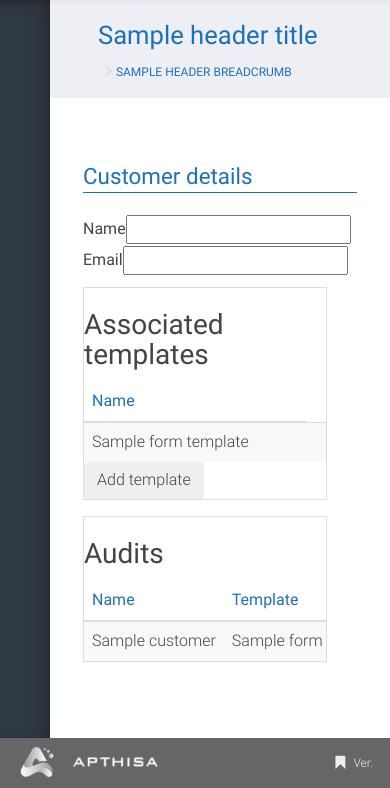
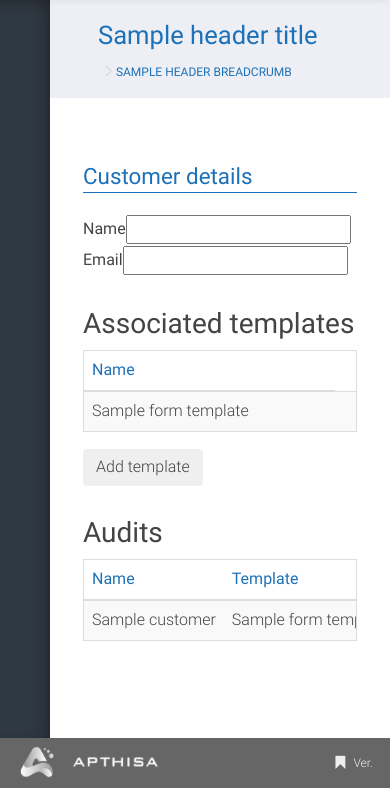
Before and after one commit to anegtun/easy-audit, a CakePHP app: template app/src/Template/Customers/detail.ctp in a window 390 px wide. Shown: the part 56-844 px from the top of the page. Run offline with PHP 8.4 and a stand-in for CakePHP, Linux system fonts and the light colour scheme; the template is opened without the code that fills it: most values are stand-ins (such as "Sample title", 1, 10 or a date in 2020); form fields are guessed from the names that the template uses; data that the repository does not hold is empty; some libraries are stand-ins or nearby versions.

Commit message:
Fix responsive issues

```diff
--- a/app/src/Template/Audits/index.ctp
+++ b/app/src/Template/Audits/index.ctp
@@ -32,9 +32,9 @@ $this->Html->script('audits', ['block' => 'script']);
                 <?php endforeach ?>
             </tbody>
         </table>
+    </div>
 
-        <button type="button" class="btn btn-primary" data-toggle="modal" data-target="#modal-new-audit"><?= __('New audit') ?></button>
-    </div>
+    <button type="button" class="btn btn-primary" data-toggle="modal" data-target="#modal-new-audit"><?= __('New audit') ?></button>
 </div>
 
 <div id="modal-new-audit" class="modal fade" tabindex="-1" role="dialog" aria-labelledby="myLargeModalLabel" aria-hidden="true">
--- a/app/src/Template/Customers/detail.ctp
+++ b/app/src/Template/Customers/detail.ctp
@@ -24,8 +24,9 @@ $this->set('headerBreadcrumbs', [
 
 <?php if(!empty($customer->id)) : ?>
 
-    <div class="row table-responsive" style="margin-top: 10px">
+    <div class="row" style="margin-top: 10px">
         <h3><?= __('Associated templates') ?></h3>
+        <div class="table-responsive">
             <table class="table table-striped table-hover">
                 <thead>
                     <tr>
@@ -43,6 +44,7 @@ $this->set('headerBreadcrumbs', [
                     <?php endforeach ?>
                 </tbody>
             </table>
+        </div>
         <button type="button" id="modal-templates-button" class="btn btn-secondary" data-toggle="modal" data-target="#modal-templates"><?= __('Add template') ?></button>
     </div>
 
@@ -73,8 +75,9 @@ $this->set('headerBreadcrumbs', [
 
 
 
-    <div class="row table-responsive" style="margin-top: 10px">
+    <div class="row" style="margin-top: 10px">
         <h3><?= __('Audits') ?></h3>
+        <div class="table-responsive">
             <table class="table table-striped table-hover">
                 <thead>
                     <tr>
@@ -98,5 +101,6 @@ $this->set('headerBreadcrumbs', [
                 </tbody>
             </table>
         </div>
+    </div>
 
 <?php endif ?>
--- a/app/src/Template/Customers/index.ctp
+++ b/app/src/Template/Customers/index.ctp
@@ -27,7 +27,7 @@ $this->set('headerBreadcrumbs', [
                 <?php endforeach ?>
             </tbody>
         </table>
+    </div>
 
-        <?= $this->Html->link(__('Create'), ['action'=>'detail'], ['class'=>'btn btn-primary']) ?>
-    </div>
+    <?= $this->Html->link(__('Create'), ['action'=>'detail'], ['class'=>'btn btn-primary']) ?>
 </div>
--- a/app/src/Template/FormTemplates/detail.ctp
+++ b/app/src/Template/FormTemplates/detail.ctp
@@ -34,7 +34,7 @@ $optionsetOptions = iterator_to_array($optionsets);
                         <?= $this->EasyAuditForm->editModalLink($f, 'data-field', ['id', 'form_template_section_id', 'position', 'text']) ?>
                         <?= $this->EasyAuditHtml->gliphiconLink('arrow-up', '', ['action'=>'moveFieldUp', $f->id]) ?>
                         <?= $this->EasyAuditHtml->gliphiconLink('arrow-down', '', ['action'=>'moveFieldDown', $f->id]) ?>
-                        <?= $this->EasyAuditHtml->gliphiconLink('remove', '', ['action'=>'deleteField', $f->id]) ?>
+                        <?= $this->EasyAuditHtml->gliphiconLink('remove', '', ['action'=>'deleteField', $f->id], ['confirm' => __('Are you sure you want to remove this field? This can\'t be undone')]) ?>
                     </div>
                     <div class="col-sm-1">
                         <?= $optionsetOptions[$f->optionset_id] ?>
@@ -123,7 +123,7 @@ $optionsetOptions = iterator_to_array($optionsets);
                 </button>
             </div>
             <div class="modal-body">
-                <div class="col-xs-12 table-responsive">
+                <div class="table-responsive">
                     <table class="table table-striped table-hover">
                         <thead>
                             <tr>
--- a/app/src/Template/FormTemplates/index.ctp
+++ b/app/src/Template/FormTemplates/index.ctp
@@ -29,9 +29,9 @@ $this->set('headerBreadcrumbs', [
                 <?php endforeach ?>
             </tbody>
         </table>
+    </div>
 
-        <button type="button" class="btn btn-primary" data-toggle="modal" data-target="#modal-new-template"><?= __('Create') ?></button>
-    </div>
+    <button type="button" class="btn btn-primary" data-toggle="modal" data-target="#modal-new-template"><?= __('Create') ?></button>
 </div>
 
 <div id="modal-new-template" class="modal fade" tabindex="-1" role="dialog" aria-labelledby="myLargeModalLabel" aria-hidden="true">
--- a/app/src/Template/Layout/login.ctp
+++ b/app/src/Template/Layout/login.ctp
@@ -31,7 +31,7 @@
                             <div class="panel-body">
                                 <div class="row">
                                     <div class="col-xs-12 col-md-6 login-left">
-                                        <div class="row">
+                                        <div class="col-xs-10 row">
                                             <!-- Login logo -->
                                             <div class="text-center login-logo">
                                                 <?= $this->Html->image("/images/logo/login.png", array('alt'=>$this->EasyAuditConfig->siteTitle())); ?>
--- a/app/src/Template/Users/login.ctp
+++ b/app/src/Template/Users/login.ctp
@@ -1,4 +1,4 @@
-<div class="col-xs-12 login-form">
+<div class="login-form">
     <h2><?= __('Login') ?></h2>
     <?= $this->Form->create() ?>
         <div class="form-group">
```
Lines whose indentation alone changed are shown as unchanged.
